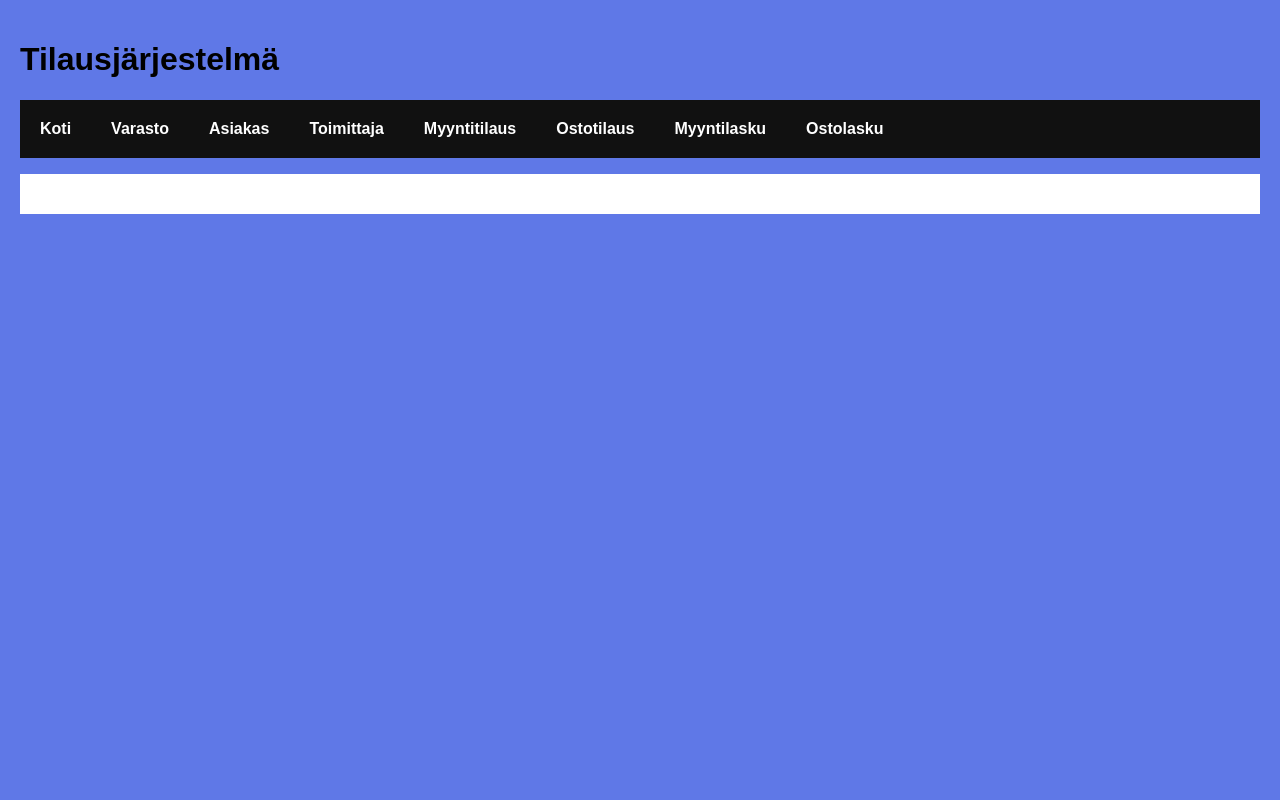
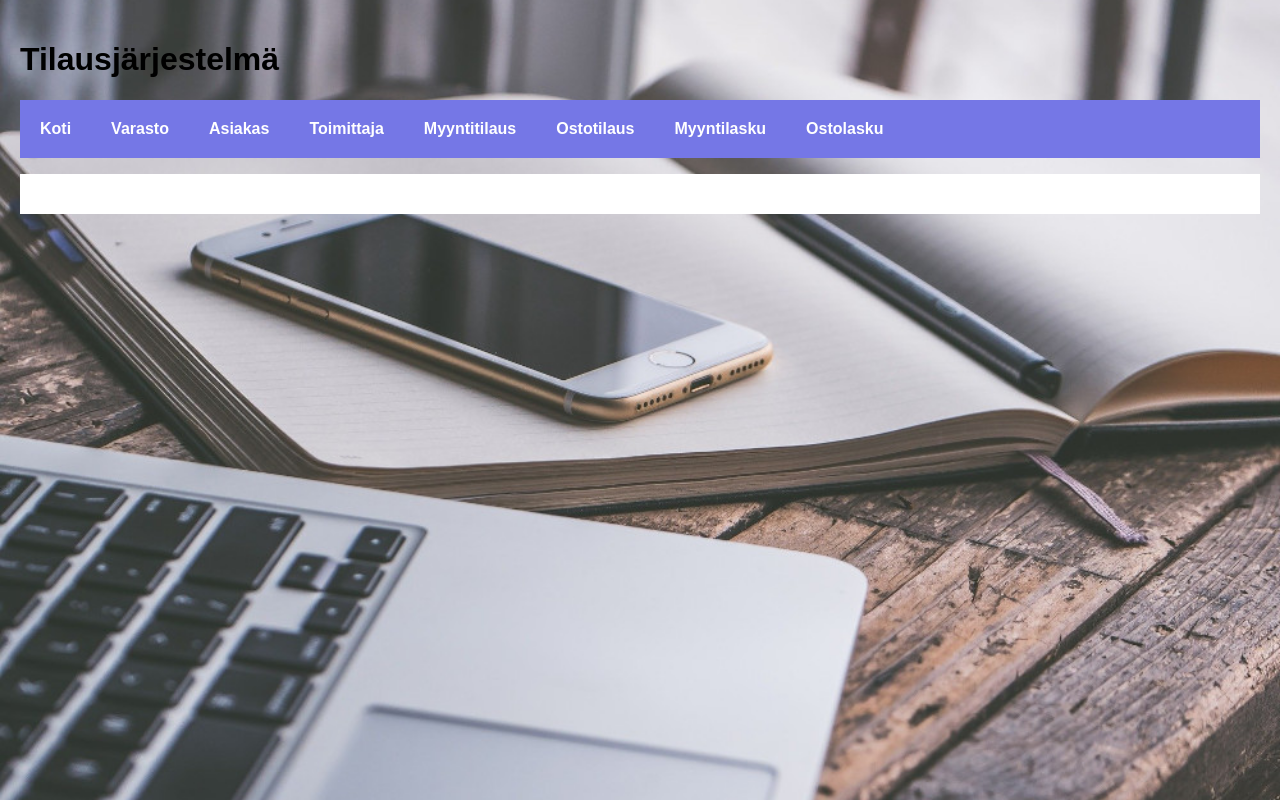
Before and after one commit to Jamppa1234/github_tilaus_sivusto, a React (Create React App) app in the folder frontend/: page / in a window 1280 px wide. Built offline with nearby package versions, Linux system fonts and the light colour scheme.

Commit message:
lisätty tausta pal7

```diff
--- a/frontend/src/index.css
+++ b/frontend/src/index.css
@@ -1,7 +1,11 @@
 body {
-  background-color: #5f78e7;
   padding: 20px;
   margin: 0;
+  background-image: url("./img/kuva-1-1000.jpg");
+  background-position: center center;
+  background-repeat: no-repeat;
+  background-size: cover;
+  background-attachment: fixed;
 }
 h1,
 h2,
@@ -16,7 +20,7 @@ ul.header li {
   margin: 0;
 }
 ul.header {
-  background-color: #111;
+  background-color: rgb(117, 119, 230);
   padding: 0;
 }
 ul.header li a {
@@ -39,5 +43,5 @@ ul.header li a {
 }
 
 .active {
-  background-color: #0099ff;
+  background-color: #9dc964;
 }
```
Also changed, not shown: frontend/src/Asiakas.js (+16 -0 lines), frontend/src/img/business-2846221_1920.jpg (added), frontend/src/img/kuva-1-1000.jpg (added).
